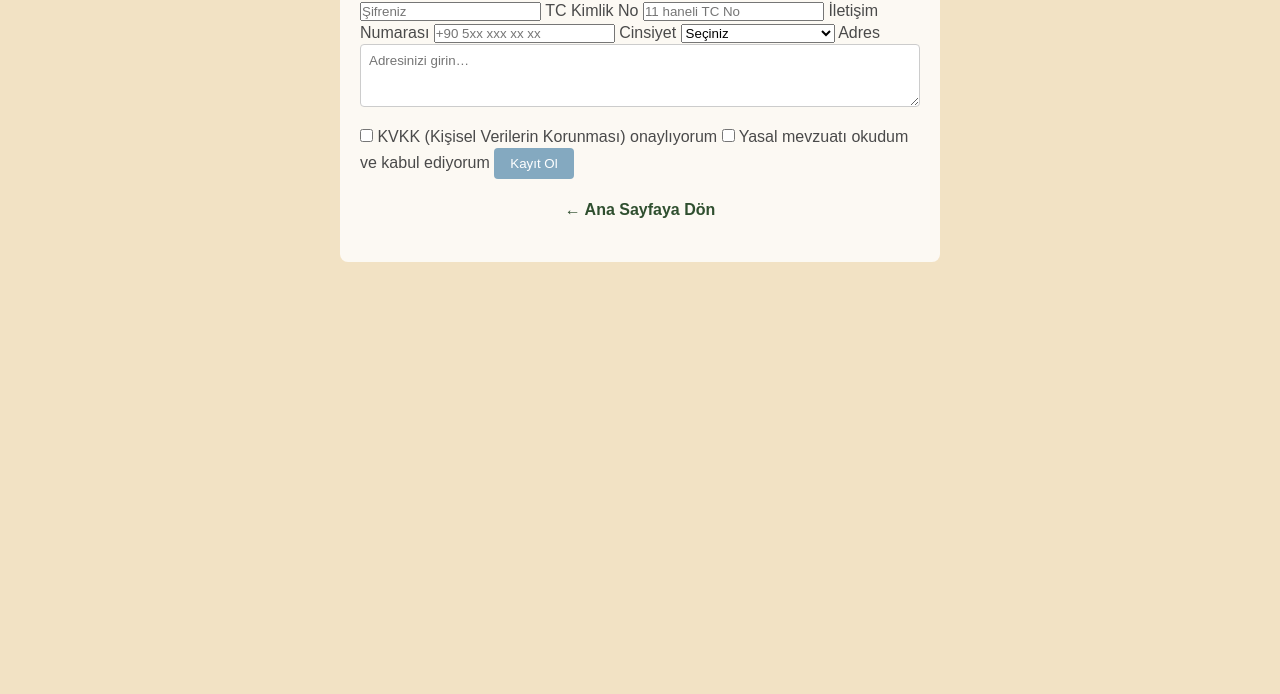
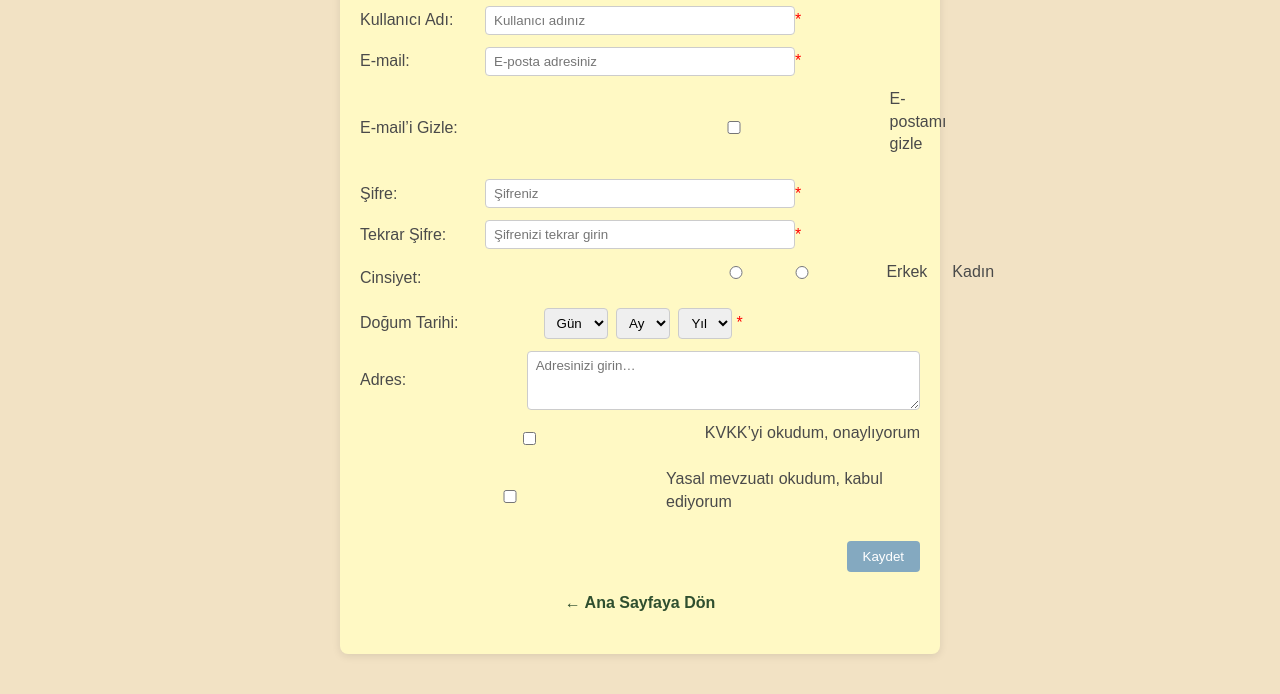
Before and after one commit to Uzer16/iThink-mvp, a plain HTML site: page register.html in a window 1280 px wide. Shown: the part 182-876 px from the top of the page. Before the commit the page ends 800 px from the top, so only its background shows below. Drawn offline with Linux system fonts and the light colour scheme.

Commit message:
Update register.html

```diff
--- a/register.html
+++ b/register.html
@@ -1,12 +1,73 @@
 <!DOCTYPE html>
 <html lang="tr">
 <head>
-  <meta charset="UTF-8" />
+  <meta charset="UTF-8"/>
   <meta name="viewport" content="width=device-width, initial-scale=1"/>
   <title>iThink • Kayıt Ol</title>
-  <link rel="stylesheet" href="style.css" />
+  <link rel="stylesheet" href="style.css"/>
+  <style>
+    /* form arkaplanı ve iç boşlukları */
+    .register-form {
+      max-width: 600px;
+      margin: 40px auto;
+      padding: 20px;
+      background: #fff9c4; /* açık sarı ton */
+      border-radius: 8px;
+      box-shadow: 0 2px 8px rgba(0,0,0,0.1);
+    }
+    .register-form label {
+      display: flex;
+      justify-content: space-between;
+      margin-bottom: 12px;
+      align-items: center;
+    }
+    .register-form label span {
+      flex: 1 0 120px;
+    }
+    .register-form input,
+    .register-form select,
+    .register-form textarea {
+      flex: 2 0 300px;
+      padding: 6px 8px;
+      border: 1px solid #ccc;
+      border-radius: 4px;
+    }
+    .register-form textarea {
+      resize: vertical;
+    }
+    .register-form .dob-selects select {
+      margin-right: 4px;
+    }
+    .register-form .gender-options {
+      display: flex;
+      gap: 12px;
+      flex: 2 0 auto;
+    }
+    .register-form .checkbox-group {
+      display: flex;
+      align-items: center;
+      gap: 6px;
+      flex: 2 0 auto;
+    }
+    .register-form .btn-area {
+      text-align: right;
+      margin-top: 16px;
+    }
+    .register-form button {
+      padding: 8px 16px;
+      background: #84a9c0;
+      border: none;
+      border-radius: 4px;
+      color: white;
+      cursor: pointer;
+    }
+    .register-form button:hover {
+      background: #6b8fa2;
+    }
+  </style>
 </head>
 <body>
+
   <!-- NAVBAR -->
   <nav class="navbar">
     <div class="logo">iThink</div>
@@ -22,104 +83,136 @@
   </nav>
 
   <!-- KAYIT FORMU -->
-  <section class="info-section">
-    <h2>Kayıt Ol</h2>
-    <form id="register-form">
+  <form id="register-form" class="register-form">
+    <h2>Kayıt Bilgileri</h2>
+
     <label>
-        Ad Soyad
+      <span>Adı Soyadı:</span>
       <input type="text" id="fullName" placeholder="Adınız ve Soyadınız" required />
+      <span style="color:red">*</span>
     </label>
 
     <label>
-        E-posta
-        <input type="email" id="email" placeholder="E-posta adresiniz" required />
+      <span>Kullanıcı Adı:</span>
+      <input type="text" id="username" placeholder="Kullanıcı adınız" required />
+      <span style="color:red">*</span>
     </label>
 
     <label>
-        Şifre
-        <input type="password" id="password" placeholder="Şifreniz" required />
+      <span>E-mail:</span>
+      <input type="email" id="email" placeholder="E-posta adresiniz" required />
+      <span style="color:red">*</span>
     </label>
 
     <label>
-        TC Kimlik No
-        <input type="text" id="tcNo" placeholder="11 haneli TC No" pattern="\d{11}" required />
+      <span>E-mail’i Gizle:</span>
+      <div class="checkbox-group">
+        <input type="checkbox" id="hideEmail" />
+        <label for="hideEmail">E-postamı gizle</label>
+      </div>
     </label>
 
     <label>
-        İletişim Numarası
-        <input type="tel" id="phone" placeholder="+90 5xx xxx xx xx" required />
+      <span>Şifre:</span>
+      <input type="password" id="password" placeholder="Şifreniz" required />
+      <span style="color:red">*</span>
     </label>
 
     <label>
-        Cinsiyet
-        <select id="gender" required>
-          <option value="">Seçiniz</option>
-          <option value="female">Kadın</option>
-          <option value="male">Erkek</option>
-          <option value="other">Belirtmek İstemiyorum</option>
-        </select>
+      <span>Tekrar Şifre:</span>
+      <input type="password" id="confirmPassword" placeholder="Şifrenizi tekrar girin" required />
+      <span style="color:red">*</span>
     </label>
 
     <label>
-        Adres
+      <span>Cinsiyet:</span>
+      <div class="gender-options">
+        <label><input type="radio" name="gender" value="male" required/> Erkek</label>
+        <label><input type="radio" name="gender" value="female"/> Kadın</label>
+      </div>
+    </label>
+
+    <label>
+      <span>Doğum Tarihi:</span>
+      <div class="dob-selects">
+        <select id="birthDay" required>
+          <option value="">Gün</option>
+          <!-- <option>1</option> … 31 seçenek -->
+        </select>
+        <select id="birthMonth" required>
+          <option value="">Ay</option>
+          <!-- <option>1</option> … 12 seçenek -->
+        </select>
+        <select id="birthYear" required>
+          <option value="">Yıl</option>
+          <!-- <option>2025</option> … aradaki yıllar -->
+        </select>
+      </div>
+      <span style="color:red">*</span>
+    </label>
+
+    <label>
+      <span>Adres:</span>
       <textarea id="address" rows="3" placeholder="Adresinizi girin…" required></textarea>
     </label>
 
     <label>
-        <input type="checkbox" id="kvk" required />
-        KVKK (Kişisel Verilerin Korunması) onaylıyorum
+      <div class="checkbox-group">
+        <input type="checkbox" id="kvkk" required/>
+        <label for="kvkk">KVKK’yi okudum, onaylıyorum</label>
+      </div>
     </label>
 
     <label>
-        <input type="checkbox" id="terms" required />
-        Yasal mevzuatı okudum ve kabul ediyorum
+      <div class="checkbox-group">
+        <input type="checkbox" id="terms" required/>
+        <label for="terms">Yasal mevzuatı okudum, kabul ediyorum</label>
+      </div>
     </label>
 
-      <button type="submit">Kayıt Ol</button>
-    </form>
+    <div class="btn-area">
+      <button type="submit">Kaydet</button>
+    </div>
 
     <div class="back-home">
       <a href="index.html">← Ana Sayfaya Dön</a>
     </div>
-  </section>
+  </form>
 
-  <!-- FIREBASE ve KAYIT İŞLEMLERİ -->
+  <!-- Firebase & Kayıt Logic (opsiyonel) -->
   <script type="module">
     import { initializeApp } from "https://www.gstatic.com/firebasejs/11.6.1/firebase-app.js";
     import { getAuth, createUserWithEmailAndPassword } from "https://www.gstatic.com/firebasejs/11.6.1/firebase-auth.js";
 
-    const firebaseConfig = {
-      apiKey:            "AIzaSyAiwaQDqCi3lo5eeLIz7DdRk1Mdbcdpolw",
-      authDomain:        "ithink-mvp.firebaseapp.com",
-      projectId:         "ithink-mvp",
-      storageBucket:     "ithink-mvp.appspot.com",
+    const config = {
+      apiKey: "AIzaSyAiwaQDqCi3lo5eeLIz7DdRk1Mdbcdpolw",
+      authDomain: "ithink-mvp.firebaseapp.com",
+      projectId: "ithink-mvp",
+      storageBucket: "ithink-mvp.appspot.com",
       messagingSenderId: "572530391954",
-      appId:             "1:572530391954:web:1c183350174e2d9d6c9f4b",
-      measurementId:     "G-2WLSCRDWQC"
+      appId: "1:572530391954:web:1c183350174e2d9d6c9f4b",
+      measurementId: "G-2WLSCRDWQC"
     };
 
-    // Firebase’i başlat
-    const app  = initializeApp(firebaseConfig);
+    const app  = initializeApp(config);
     const auth = getAuth(app);
+    const form = document.getElementById('register-form');
 
-    // Formu yakala
-    const form = document.getElementById('register-form');
     form.addEventListener('submit', async e => {
       e.preventDefault();
-
-      // Basit doğrulama
-      const email = document.getElementById('email').value.trim();
-      const pass  = document.getElementById('password').value.trim();
-      if (!email || !pass) {
-        return alert('E-posta ve şifre zorunlu.');
+      // basit validasyon
+      const pw   = document.getElementById('password').value;
+      const cpw  = document.getElementById('confirmPassword').value;
+      if (pw !== cpw) {
+        return alert('Girilen şifreler uyuşmuyor.');
       }
+      const email = document.getElementById('email').value;
       try {
-        // Firebase ile kayıt
-        await createUserWithEmailAndPassword(auth, email, pass);
-        alert('Kayıt başarılı! Ana sayfaya yönlendiriliyorsunuz.');
+        await createUserWithEmailAndPassword(auth, email, pw);
+        alert('Kayıt tamamlandı!');
         window.location = 'index.html';
       } catch(err) {
-        alert('Kayıt hatası: ' + err.message);
+        alert('Hata: ' + err.message);
       }
     });
   </script>
```
Lines whose indentation alone changed are shown as unchanged.
